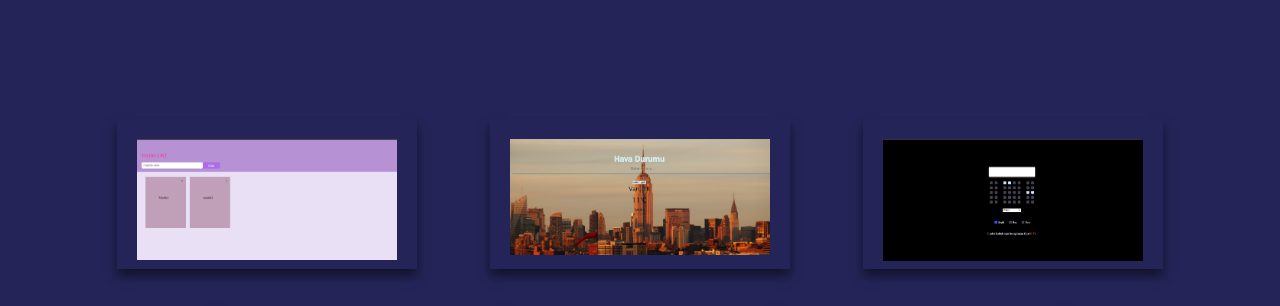
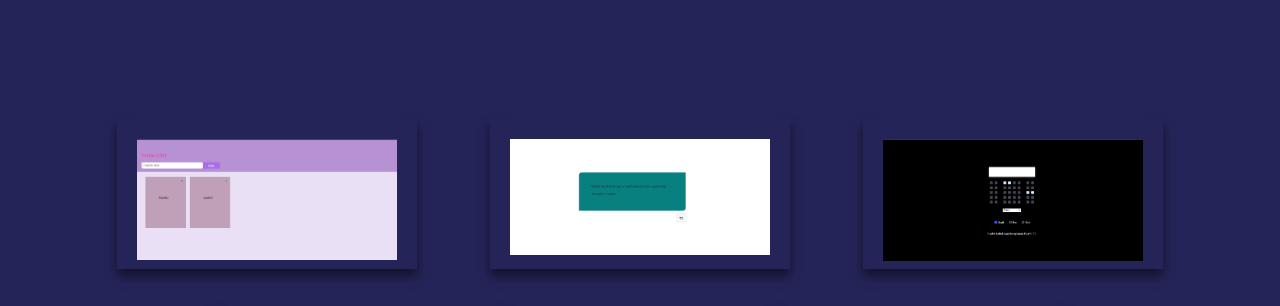
Before and after one commit to bhazalb/portfolyo, a plain HTML site: page portfolyom/index.html in a window 1280 px wide. Shown: the part 2240-2546 px from the top of the page. Drawn offline with Linux system fonts and the light colour scheme.

Commit message:
proje fotoğrafı eklendi

```diff
--- a/portfolyom/index.html
+++ b/portfolyom/index.html
@@ -97,7 +97,7 @@
               </div>
 
               <div class="project">
-                <img src="hava-durumu.png" alt="Proje 2">
+                <img src="alıntı.png" alt="Proje 2">
 
                 <a href="alinti-sozler.html" class="btn" target="_blank">Detaylar</a>
               </div>
```
Also changed, not shown: portfolyom/alıntı.png (added).
